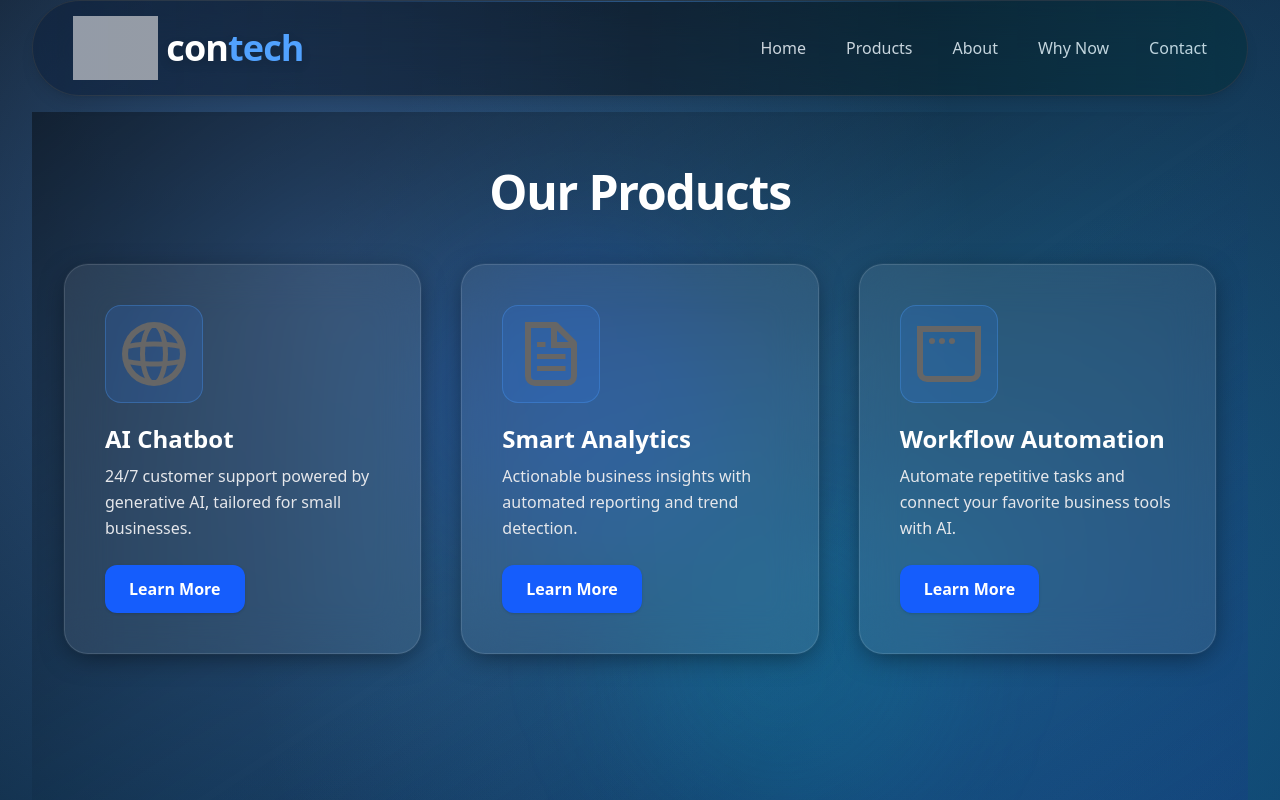
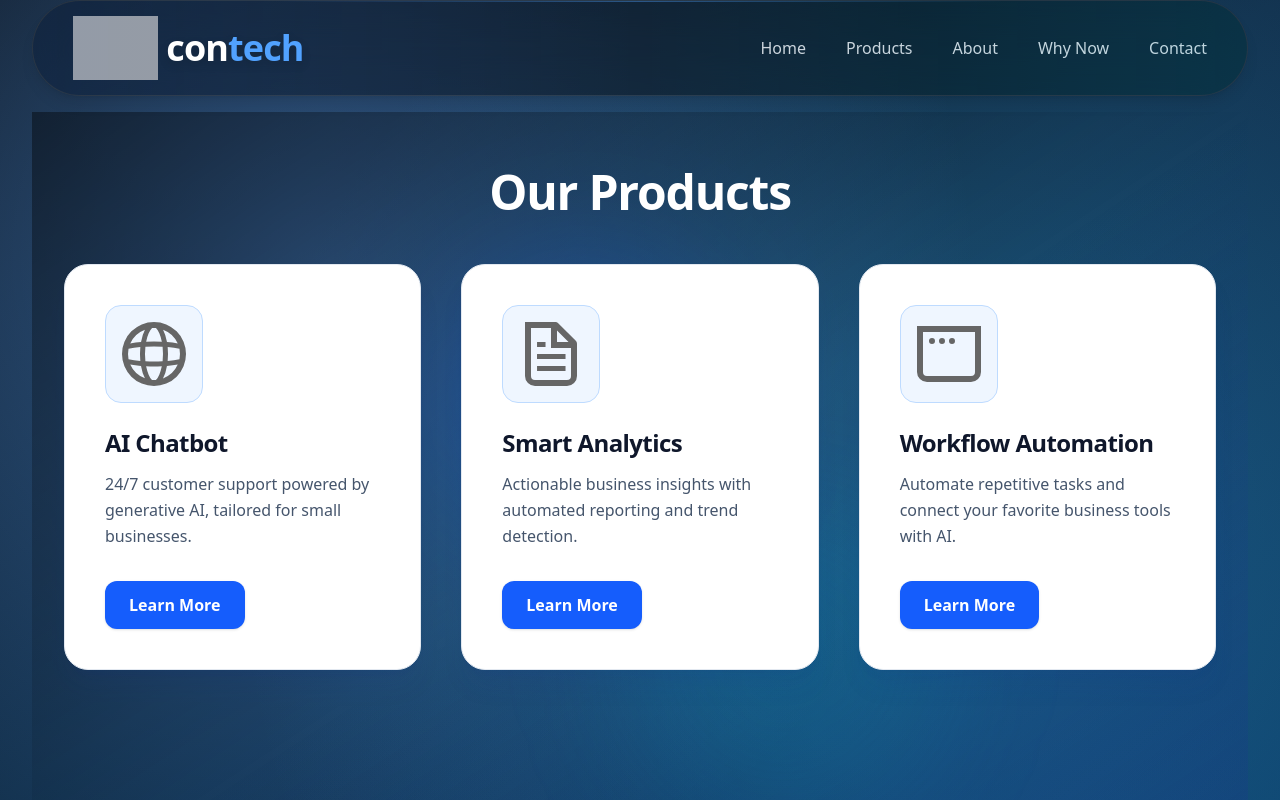
Before and after one commit to yoyoconnor/CONTECH, a Next.js app: page /products in a window 1280 px wide. Shown: the top 800 px of the page. Built offline with nearby package versions, Linux system fonts and the light colour scheme; grey boxes are pictures that could not be loaded.

Commit message:
add white cards

```diff
--- a/src/app/products/page.tsx
+++ b/src/app/products/page.tsx
@@ -36,17 +36,17 @@ export default function Products() {
         {products.map((product) => (
           <div
             key={product.name}
-            className="card-base card-loose group flex flex-col items-start overflow-hidden relative"
+            className="group relative flex flex-col items-start overflow-hidden rounded-3xl p-10 bg-white text-slate-800 shadow-xl shadow-blue-900/10 border border-slate-200 transition duration-300 hover:-translate-y-1 hover:shadow-2xl focus-within:shadow-2xl"
           >
-            <div className="absolute inset-0 opacity-0 group-hover:opacity-100 transition bg-[radial-gradient(circle_at_30%_20%,rgba(255,255,255,0.15),transparent_65%)]" />
-            <div className="mb-5 p-4 rounded-2xl bg-blue-500/15 border border-blue-400/30 inline-flex relative z-10">
+            <div className="absolute inset-0 pointer-events-none opacity-0 group-hover:opacity-100 transition bg-[radial-gradient(circle_at_30%_20%,rgba(59,130,246,0.15),transparent_70%)]" />
+            <div className="mb-6 p-4 rounded-2xl bg-blue-50 border border-blue-200 inline-flex relative z-10">
               <Image src={product.image} alt={product.name} width={64} height={64} className="w-16 h-16 object-contain" />
             </div>
-            <h2 className="text-2xl font-bold text-white mb-2 group-hover:text-blue-100 transition relative z-10">{product.name}</h2>
-            <p className="text-gray-200 text-base leading-relaxed mb-6 relative z-10">{product.description}</p>
+            <h2 className="text-2xl font-bold mb-3 tracking-tight relative z-10 text-slate-900 group-hover:text-blue-700 transition">{product.name}</h2>
+            <p className="text-slate-600 text-base leading-relaxed mb-8 relative z-10">{product.description}</p>
             <a
               href={product.link}
-              className="inline-block px-6 py-3 rounded-xl bg-blue-600 hover:bg-blue-500 text-white font-semibold shadow focus:outline-none focus:ring-2 focus:ring-blue-400 focus:ring-offset-2 transition mt-auto relative z-10"
+              className="inline-block px-6 py-3 rounded-xl bg-blue-600 hover:bg-blue-500 text-white font-semibold shadow focus:outline-none focus:ring-2 focus:ring-blue-400 focus:ring-offset-2 focus:ring-offset-white transition mt-auto relative z-10"
             >
               Learn More
             </a>
```
